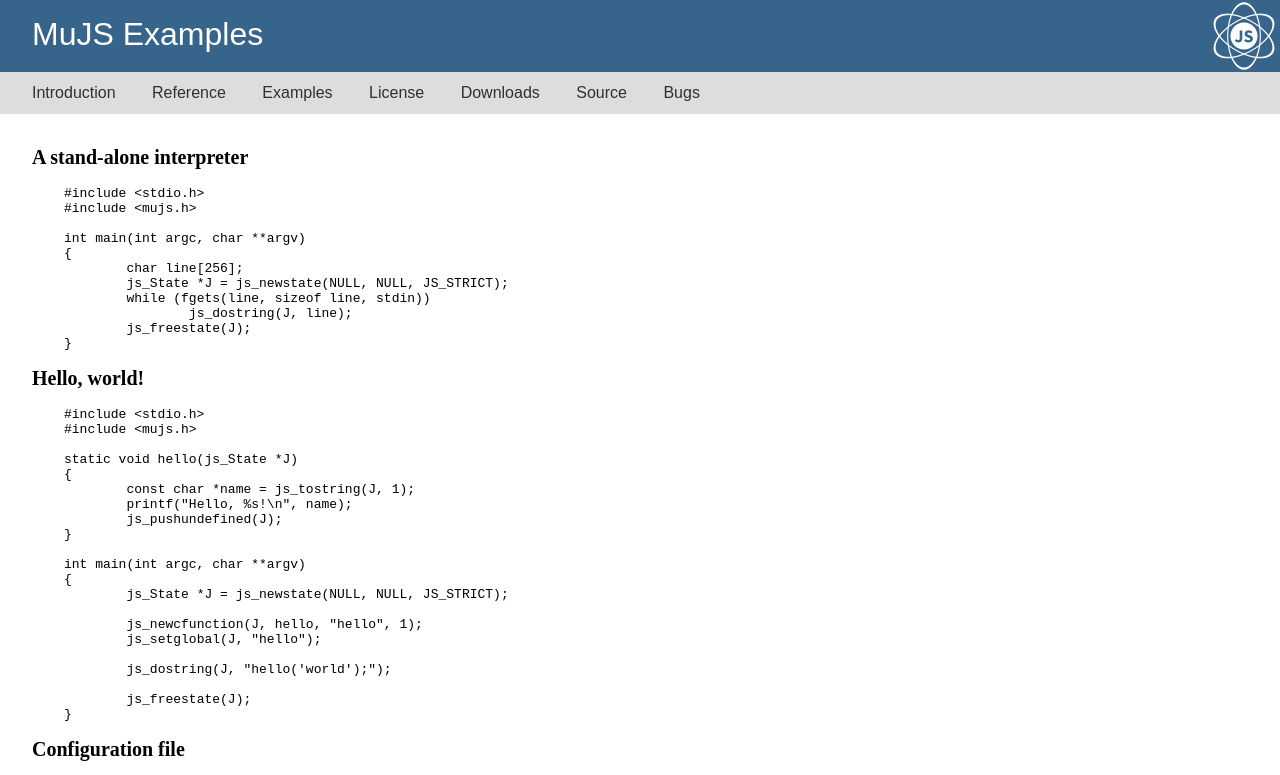
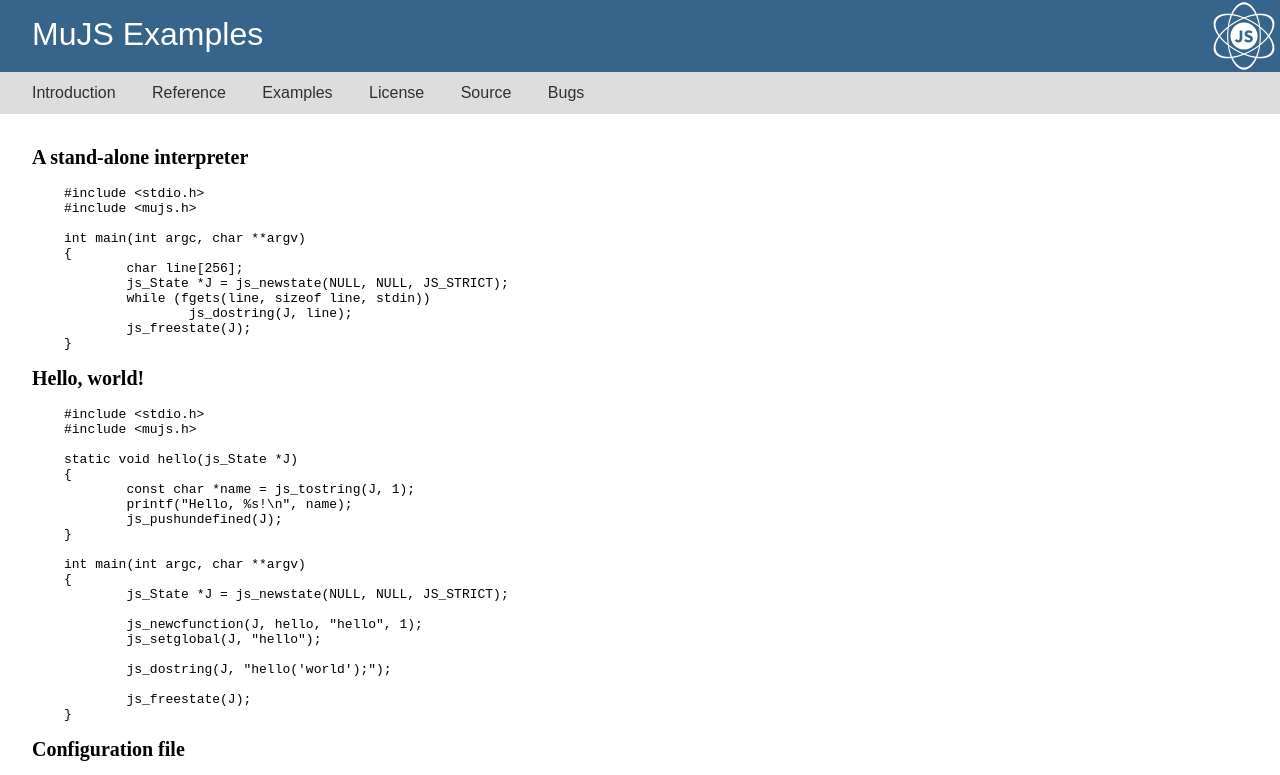
Before and after one commit to ccxvii/mujs, a plain HTML site: page docs/examples.html in a window 1280 px wide. Shown: the top 775 px of the page. Drawn offline with Linux system fonts and the light colour scheme.

Commit message:
Remove mention of broken web site.

```diff
--- a/docs/examples.html
+++ b/docs/examples.html
@@ -16,7 +16,6 @@
 <a href="reference.html">Reference</a>
 <a href="examples.html">Examples</a>
 <a href="license.html">License</a>
-<a href="http://dev.mujs.com/downloads/">Downloads</a>
 <a href="http://git.ghostscript.com/?p=mujs.git;a=summary">Source</a>
 <a href="https://bugs.ghostscript.com/">Bugs</a>
 </nav>
```
Also changed, not shown: docs/index.html (+0 -1 lines), docs/introduction.html (+0 -1 lines), docs/license.html (+0 -1 lines), docs/reference.html (+0 -1 lines), 2 other files.
